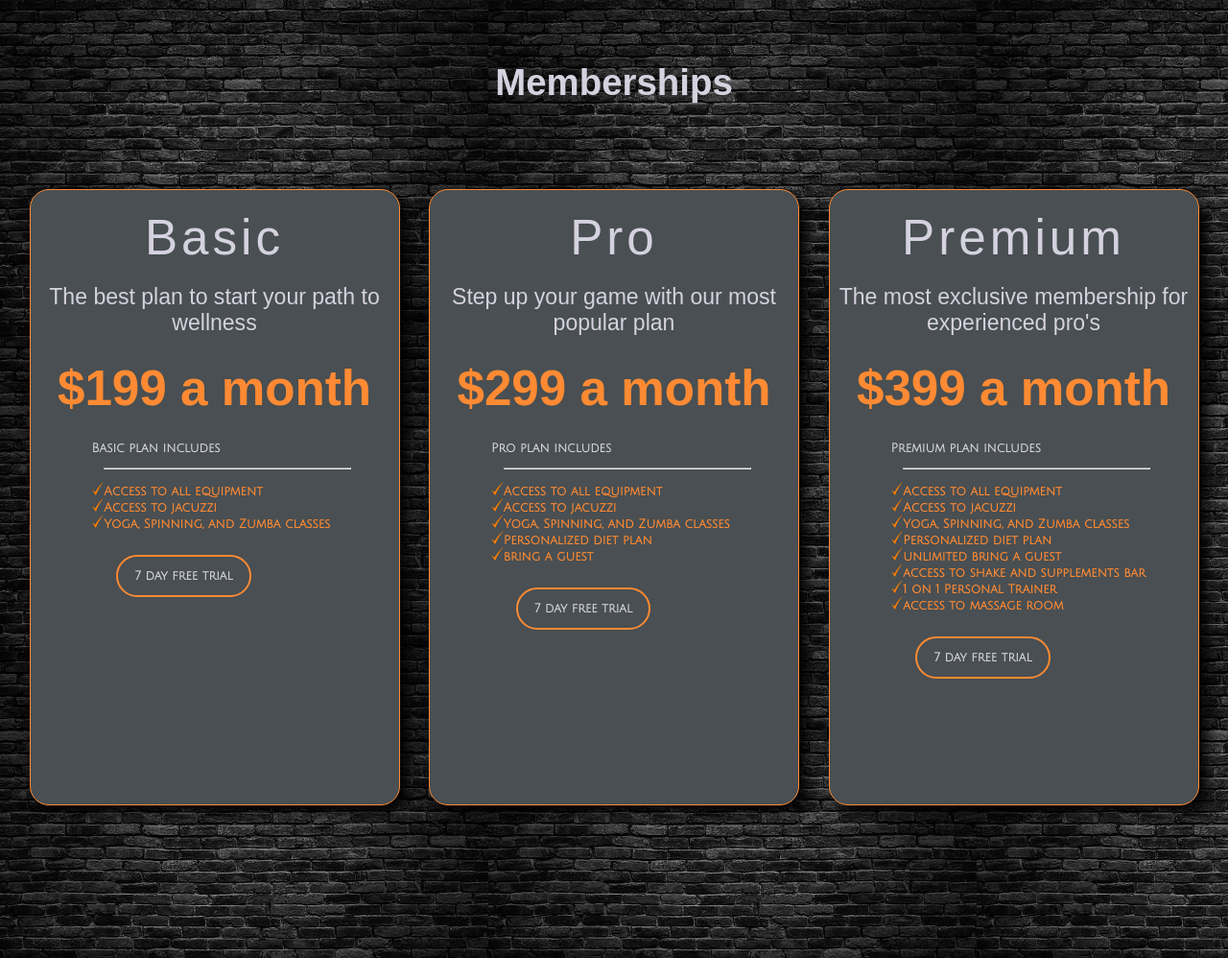
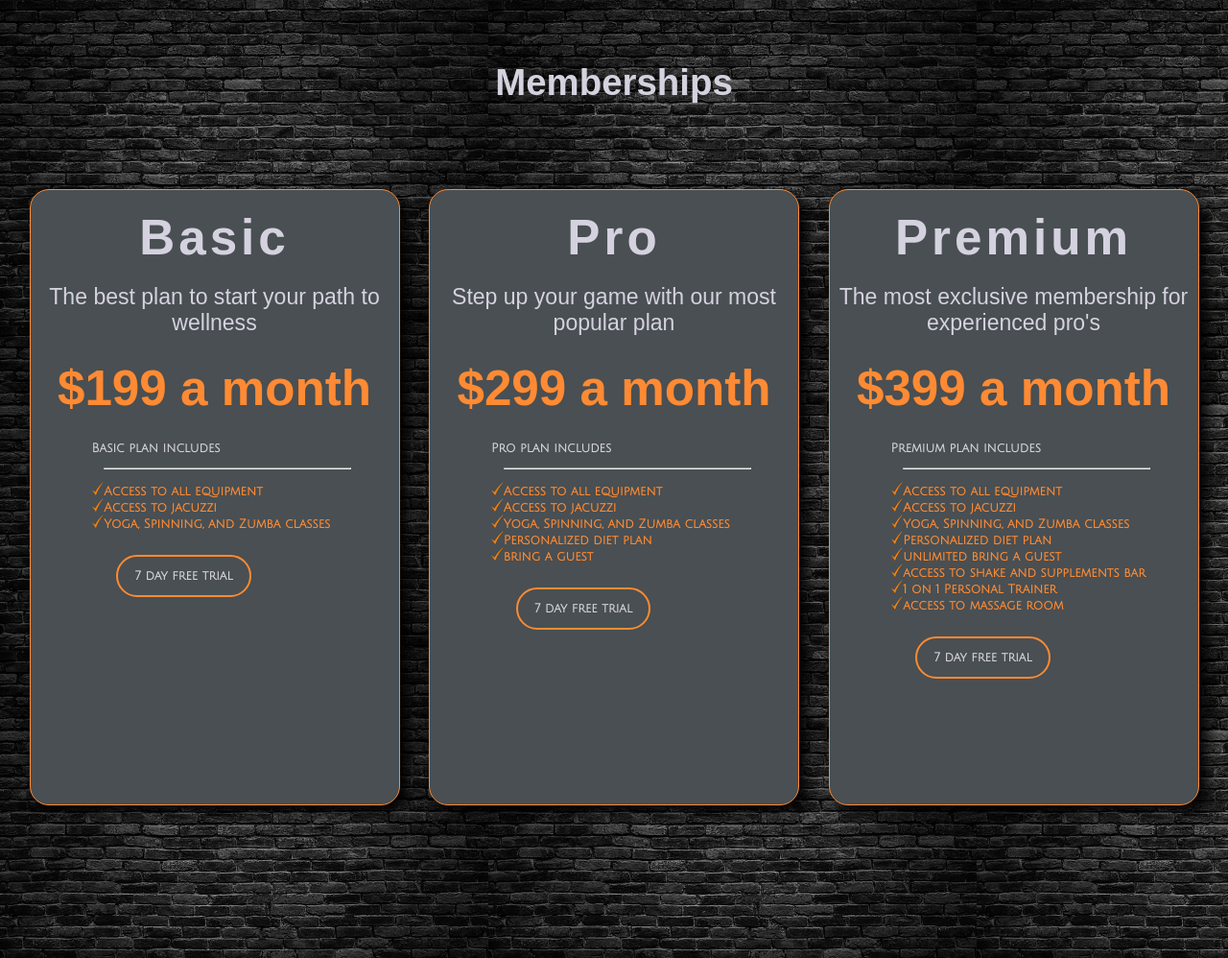
Before and after one commit to Oscarintween/Project-1, a plain HTML site: page index.html in a window 1280 px wide. Shown: the part 1040-2038 px from the top of the page at 96% size. Drawn offline with Linux system fonts and the light colour scheme.

Commit message:
changed font style

```diff
--- a/styles.css
+++ b/styles.css
@@ -235,10 +235,10 @@ input{
     text-align: center;
     padding: 1.5vw;
     font-size: 4vw;
-    font-family: fantasy;
+    font-family: sans-serif;
     letter-spacing: 4px;
     color: #d5d2df;
-    font-weight: 100;
+    font-weight: 800;
 }
 .plan hr{
     padding:0;
```
